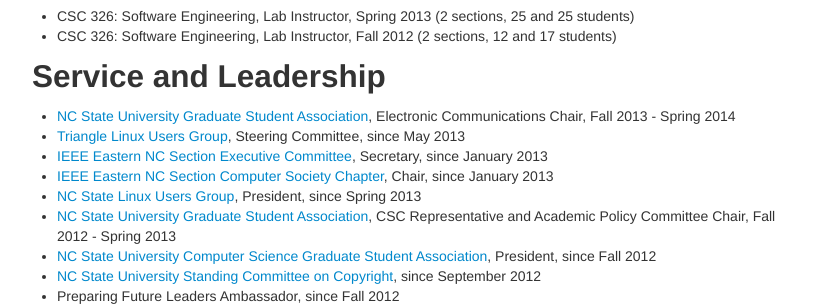
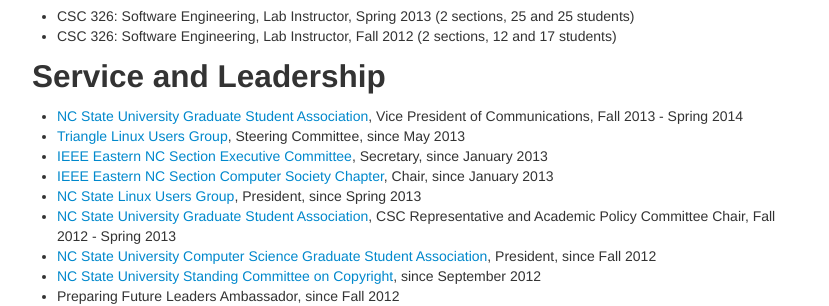
Before and after one commit to isharacomix/oldsite, a Jekyll site: the page built from cv.md, in a window 1280 px wide and 900 px high, scrolled down 1332 px. Shown: the part 152-458 px from the top of the window, without its empty margins (323-1152 px from the left). Built offline with Jekyll 4.4.1, drawn with Linux system fonts in a browser that asks for light colours.

Commit message:
New position.

```diff
--- a/cv.md
+++ b/cv.md
@@ -70,7 +70,7 @@
 Service and Leadership
 ----------------------
 
- * [NC State University Graduate Student Association](http://ugsa.ncsu.edu), Electronic Communications Chair, Fall 2013 - Spring 2014
+ * [NC State University Graduate Student Association](http://ugsa.ncsu.edu), Vice President of Communications, Fall 2013 - Spring 2014
  * [Triangle Linux Users Group](http://trilug.org), Steering Committee, since May 2013
  * [IEEE Eastern NC Section Executive Committee](http://sites.ieee.org/encs/), Secretary, since January 2013
  * [IEEE Eastern NC Section Computer Society Chapter](http://sites.ieee.org/encs/computer), Chair, since January 2013
```
